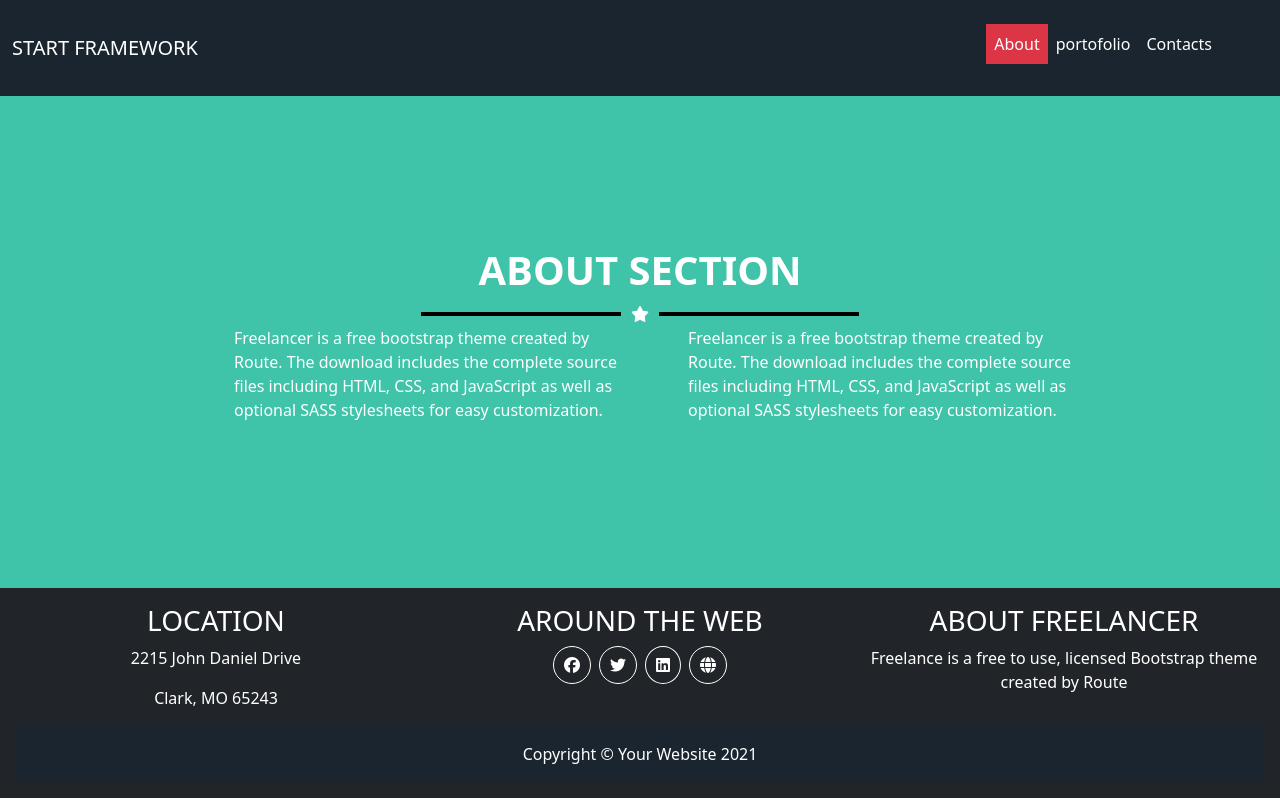
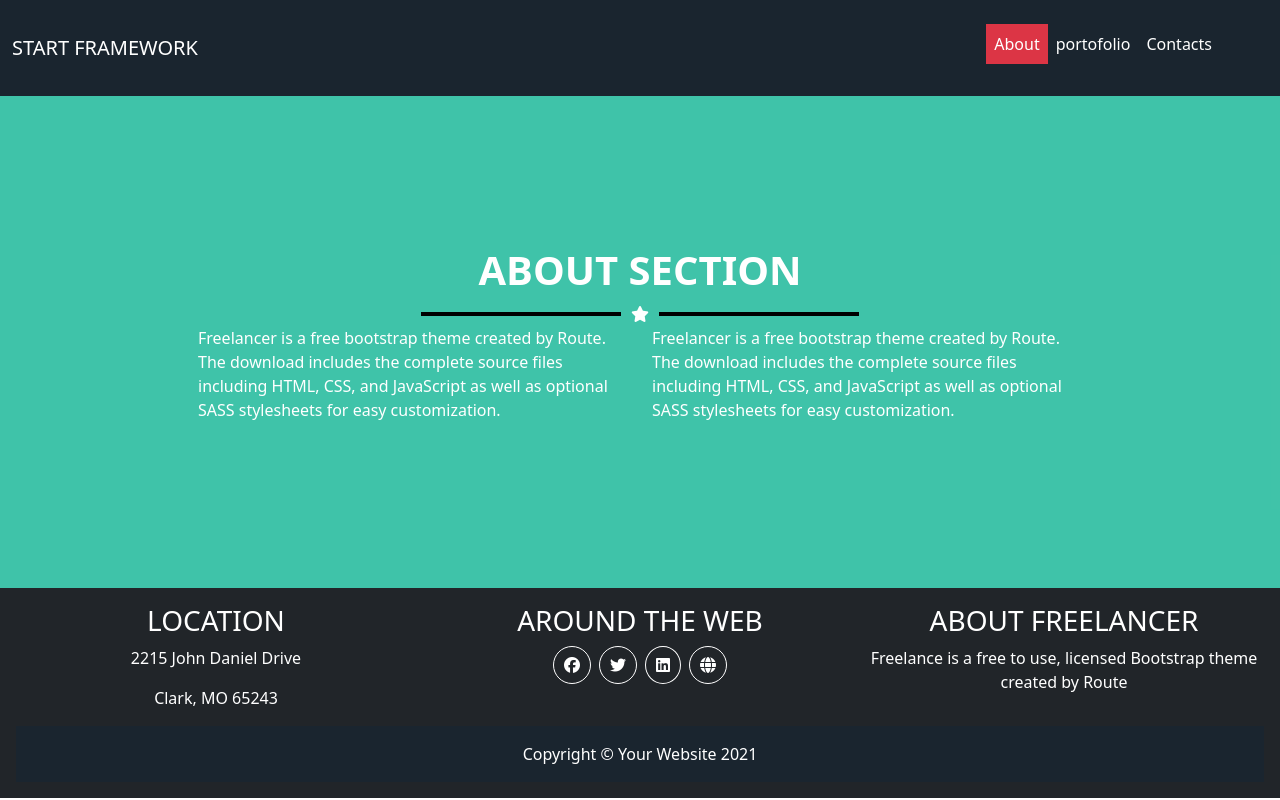
Before and after one commit to Abraragour/app22, an Angular app: page /about in a window 1280 px wide. Built offline with nearby package versions, Linux system fonts and the light colour scheme.

Commit message:
Update about.component.html

```diff
--- a/src/app/about/about.component.html
+++ b/src/app/about/about.component.html
@@ -24,13 +24,13 @@
 
     </div>
     <div class="row px-5 justify-content-center text-start">
-        <div class="col-md-6 ps-md-5">
+        <div class="col-md-6 col-sm-12">
             <p>
                 Freelancer is a free bootstrap theme created by Route. The download includes the complete source files including HTML, CSS, and JavaScript as well as optional SASS stylesheets for easy customization.
 
             </p>
         </div>
-        <div class="col-md-6 ps-md-5">
+        <div class="col-md-6 col-sm-12 ">
             <p>
                 Freelancer is a free bootstrap theme created by Route. The download includes the complete source files including HTML, CSS, and JavaScript as well as optional SASS stylesheets for easy customization.
 
```
